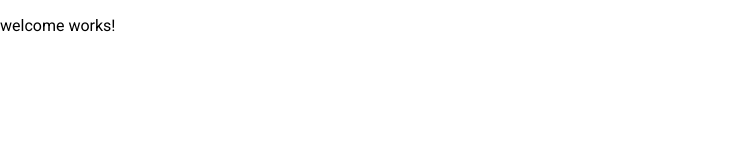
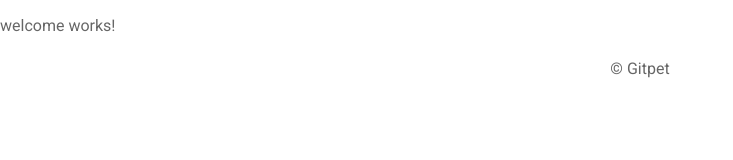
Before and after one commit to Tadogami/practice, an Angular app: page /welcome in a window 1280 px wide. Shown: the top 160 px of the page, without its empty margins (0-733 px from the left). Built offline with nearby package versions, Linux system fonts and the light colour scheme.

Commit message:
feat(welcome): 見た目実装

```diff
--- a/src/app/app.component.html
+++ b/src/app/app.component.html
@@ -1 +1,5 @@
 <router-outlet></router-outlet>
+
+<footer>
+  <p>&copy; Gitpet</p>
+</footer>
--- a/src/app/app.component.scss
+++ b/src/app/app.component.scss
@@ -0,0 +1,5 @@
+p {
+  font-size: 12;
+  text-align: center;
+  color: rgba(black, .6);
+}
--- a/src/app/welcome/welcome.module.ts
+++ b/src/app/welcome/welcome.module.ts
@@ -3,13 +3,16 @@ import { CommonModule } from '@angular/common';
 
 import { WelcomeRoutingModule } from './welcome-routing.module';
 import { WelcomeComponent } from './welcome/welcome.component';
+import {MatButtonModule} from '@angular/material/button';
+
 
 
 @NgModule({
   declarations: [WelcomeComponent],
   imports: [
     CommonModule,
-    WelcomeRoutingModule
+    WelcomeRoutingModule,
+    MatButtonModule,
   ]
 })
 export class WelcomeModule { }
--- a/src/app/welcome/welcome/welcome.component.scss
+++ b/src/app/welcome/welcome/welcome.component.scss
@@ -0,0 +1,17 @@
+.wrap {
+  text-align: center;
+}
+
+img {
+  display: block;
+}
+
+h1 {
+  line-height: 1;
+  margin-bottom: 24px;
+}
+
+p {
+  color: rgba(black, .6);
+  margin-bottom: 24px;
+}
--- a/src/styles.scss
+++ b/src/styles.scss
@@ -2,3 +2,8 @@
 
 html, body { height: 100%; }
 body { margin: 0; font-family: Roboto, "Helvetica Neue", sans-serif; }
+
+
+img {
+  max-width: 100%;
+}
```
Also changed, not shown: src/assets/images/welcome-hero.png (added).
